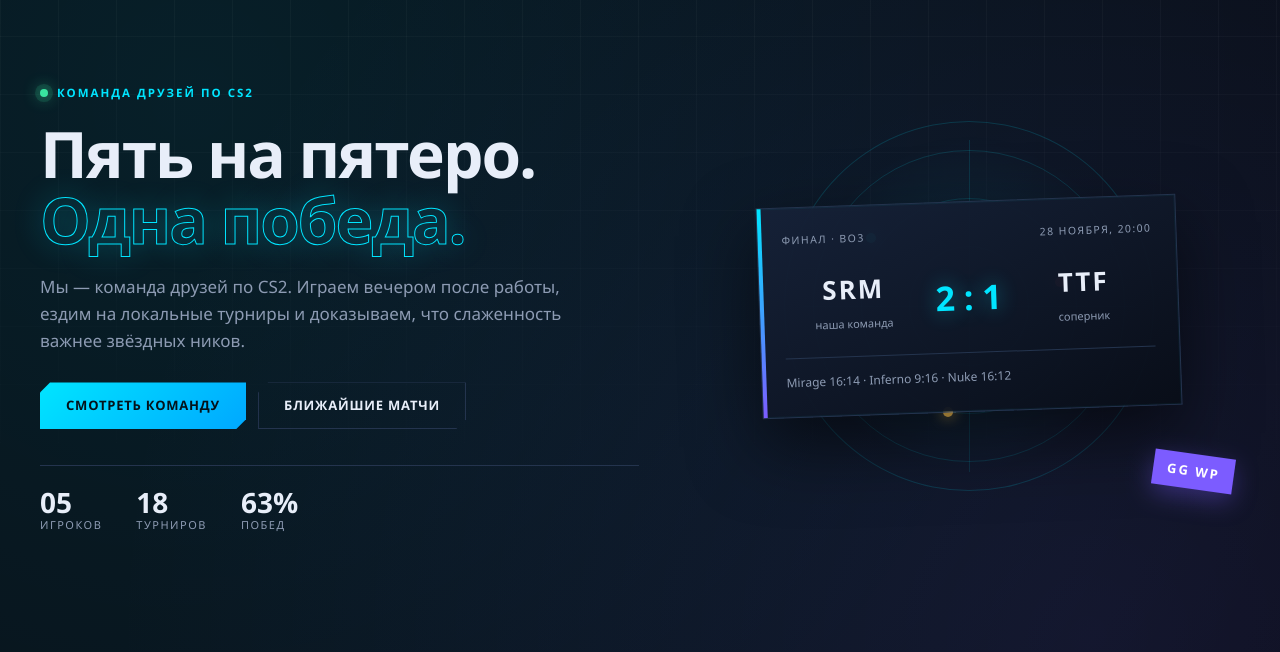
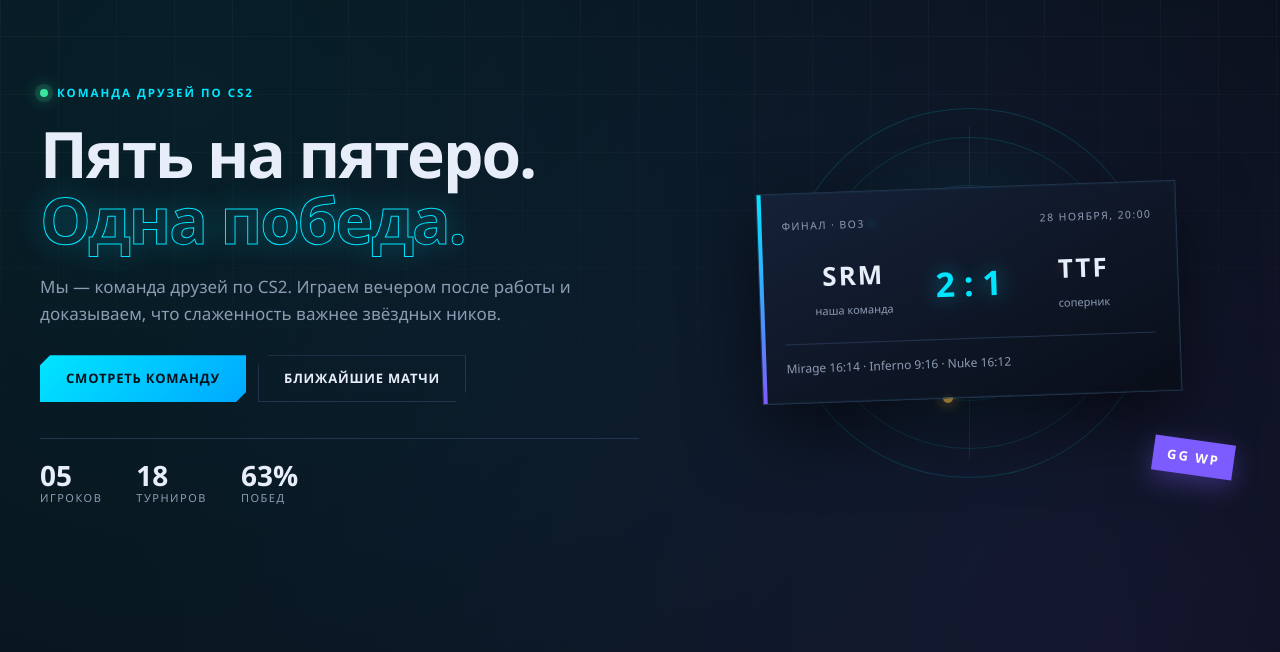
Before and after one commit to Collectioner1/cs2-friends-site, a plain HTML site: page index.html in a window 1280 px wide. Shown: the part 80-732 px from the top of the page. Drawn offline with Linux system fonts and the light colour scheme.

Commit message:
Remove local tournaments phrase from hero

```diff
--- a/index.html
+++ b/index.html
@@ -42,7 +42,7 @@
       <div class="hero__content">
         <span class="eyebrow"><span class="pulse"></span> Команда друзей по CS2</span>
         <h1>Пять на пятеро.<br><em>Одна победа.</em></h1>
-        <p>Мы — команда друзей по CS2. Играем вечером после работы, ездим на локальные турниры и доказываем, что слаженность важнее звёздных ников.</p>
+        <p>Мы — команда друзей по CS2. Играем вечером после работы и доказываем, что слаженность важнее звёздных ников.</p>
         <div class="hero__buttons">
           <a class="btn" href="#team">Смотреть команду</a>
           <a class="btn btn--ghost" href="#matches">Ближайшие матчи</a>
```
